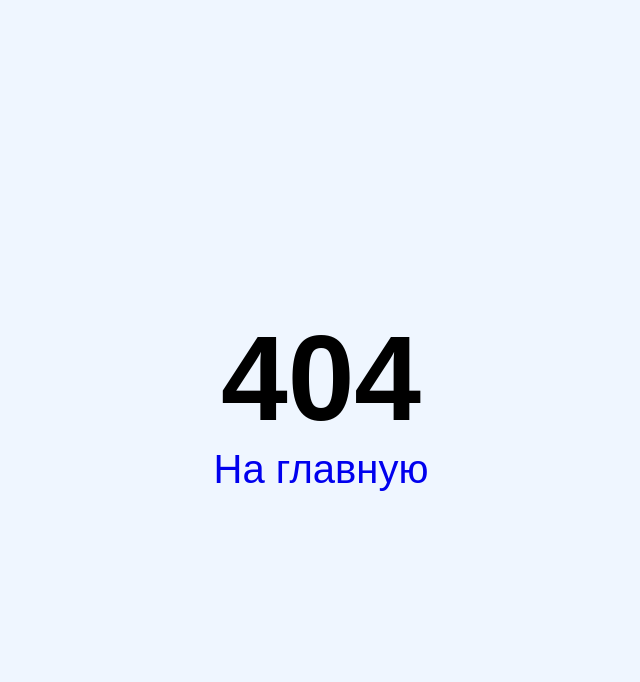
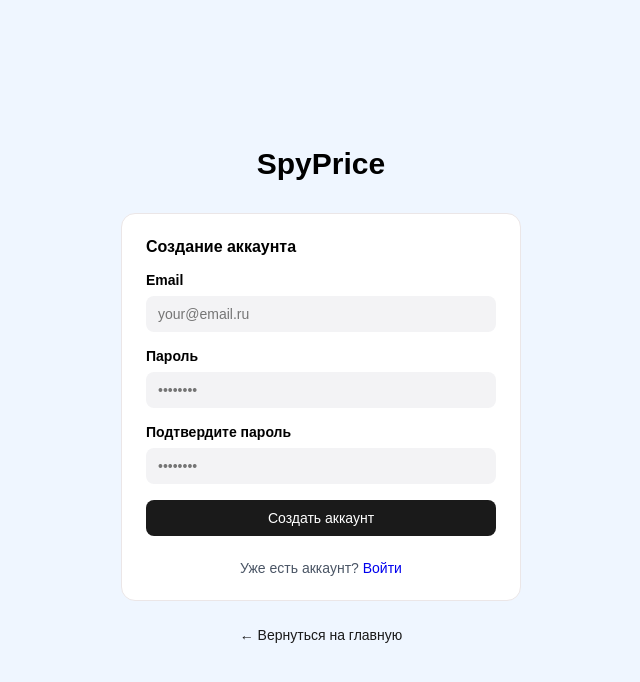
Before and after one commit to SpyPrice/SpyPrice, a React (Vite) app in the folder frontend/: page /register in a window 1280 px wide. Before the commit this address had no page. Shown: the top 682 px of the page, without its empty margins (319-959 px from the left). Built offline with nearby package versions, Linux system fonts and the light colour scheme.

Commit message:
done layout Register page

```diff
--- a/frontend/src/App/App.tsx
+++ b/frontend/src/App/App.tsx
@@ -1,5 +1,6 @@
 import HeaderLayout from '@/Components/Layouts/HeaderLayout'
 import LoginPage from '@/Components/Pages/LoginPage'
+import RegisterPage from '@/Components/Pages/RegisterPage'
 import StartPage from '@/Components/Pages/StartPage'
 import '@Styles/global.scss'
 import { BrowserRouter, Route, Routes } from 'react-router-dom'
@@ -18,7 +19,7 @@
 						<Route path='/tracking/:id' element={<NotFoundPage />} />
 					</Route>
 					<Route path='/login' element={<LoginPage />} />
-					<Route path='/register' element={<NotFoundPage />} />
+					<Route path='/register' element={<RegisterPage />} />
 					<Route path='*' element={<NotFoundPage />} />
 				</Routes>
 			</BrowserRouter>
--- /dev/null
+++ b/frontend/src/Components/Pages/RegisterPage/RegisterPage.module.scss
@@ -0,0 +1,52 @@
+.container {
+	width: 100%;
+	height: 100vh;
+
+	display: flex;
+	flex-direction: column;
+	justify-content: center;
+	align-items: center;
+
+	h2 {
+		font-size: 30px;
+		margin-bottom: 32px;
+	}
+
+	.block {
+		padding: 24px;
+		border-radius: 14px;
+		background: $white;
+		border: 1px solid $border;
+
+		margin-bottom: 16px;
+
+		.register_p {
+			font-size: 16px;
+			font-weight: bold;
+			margin-bottom: 16px;
+		}
+
+		.have_account {
+			margin-top: 24px;
+			color: $gray;
+			font-size: 14px;
+			text-align: center;
+		}
+
+		.input_group {
+			display: flex;
+			flex-direction: column;
+			margin-bottom: 16px;
+
+			label {
+				font-size: 14px;
+				font-weight: bold;
+				margin-bottom: 8px;
+			}
+
+			input {
+				width: 350px;
+			}
+		}
+	}
+}
--- /dev/null
+++ b/frontend/src/Components/Pages/RegisterPage/RegisterPage.tsx
@@ -0,0 +1,68 @@
+import Button from '@/Components/UI/Button'
+import Input from '@/Components/UI/Input'
+import { useState } from 'react'
+import { Link } from 'react-router-dom'
+import styles from './RegisterPage.module.scss'
+
+export const RegisterPage = () => {
+	const [inputsData, setInputsData] = useState({
+		email: '',
+		password: '',
+		repeat_password: '',
+	})
+
+	return (
+		<div className={styles.container}>
+			<h2>SpyPrice</h2>
+			<div className={styles.block}>
+				<p className={styles.register_p}>Создание аккаунта </p>
+				<div className={styles.input_group}>
+					<label htmlFor='email'>Email</label>
+					<Input
+						id='email'
+						type='email'
+						placeholder='your@email.ru'
+						onChange={el =>
+							setInputsData({ ...inputsData, email: el.currentTarget.value })
+						}
+					/>
+				</div>
+				<div className={styles.input_group}>
+					<label htmlFor='password'>Пароль</label>
+					<Input
+						id='password'
+						type='password'
+						placeholder='••••••••'
+						onChange={el =>
+							setInputsData({ ...inputsData, password: el.currentTarget.value })
+						}
+					/>
+				</div>
+				<div className={styles.input_group}>
+					<label htmlFor='repeat_password'>Подтвердите пароль</label>
+					<Input
+						id='repeat_password'
+						type='password'
+						placeholder='••••••••'
+						onChange={el =>
+							setInputsData({
+								...inputsData,
+								repeat_password: el.currentTarget.value,
+							})
+						}
+					/>
+				</div>
+				<Button fullWidth>Создать аккаунт</Button>
+
+				<p className={styles.have_account}>
+					Уже есть аккаунт? <Link to={'/login'}>Войти</Link>
+				</p>
+			</div>
+			<Link to={'/'}>
+				<Button type='dark-no-back'>← Вернуться на главную</Button>
+			</Link>
+		</div>
+	)
+}
+
+export default RegisterPage
--- /dev/null
+++ b/frontend/src/Components/Pages/RegisterPage/index.ts
@@ -0,0 +1,2 @@
+export { RegisterPage } from './RegisterPage'
+export { default } from './RegisterPage'
```
